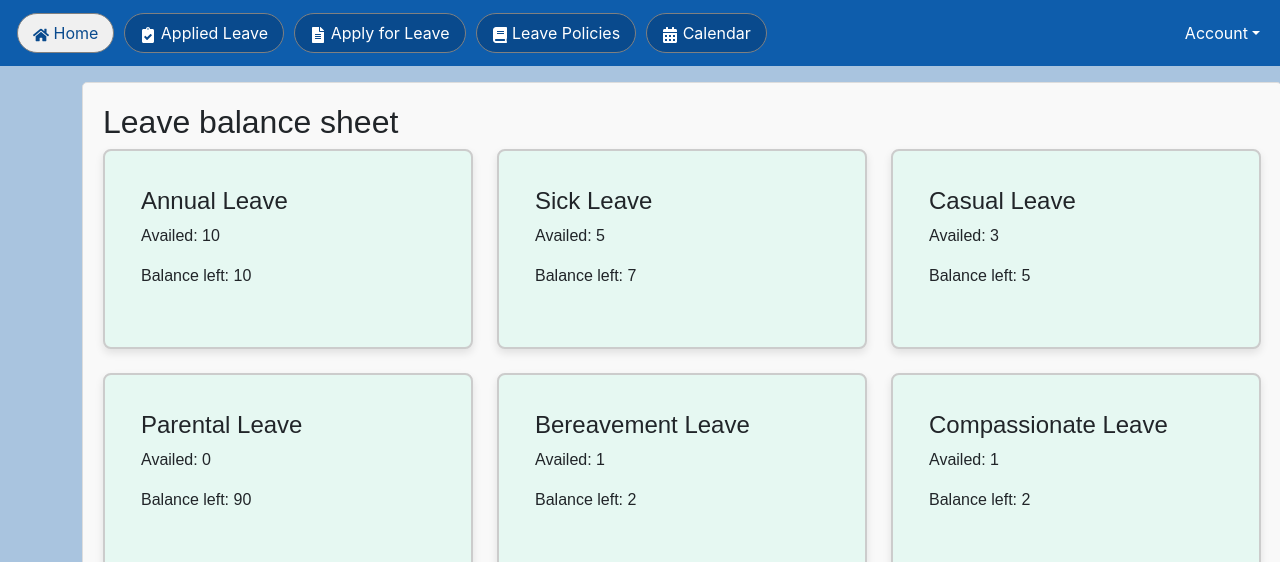
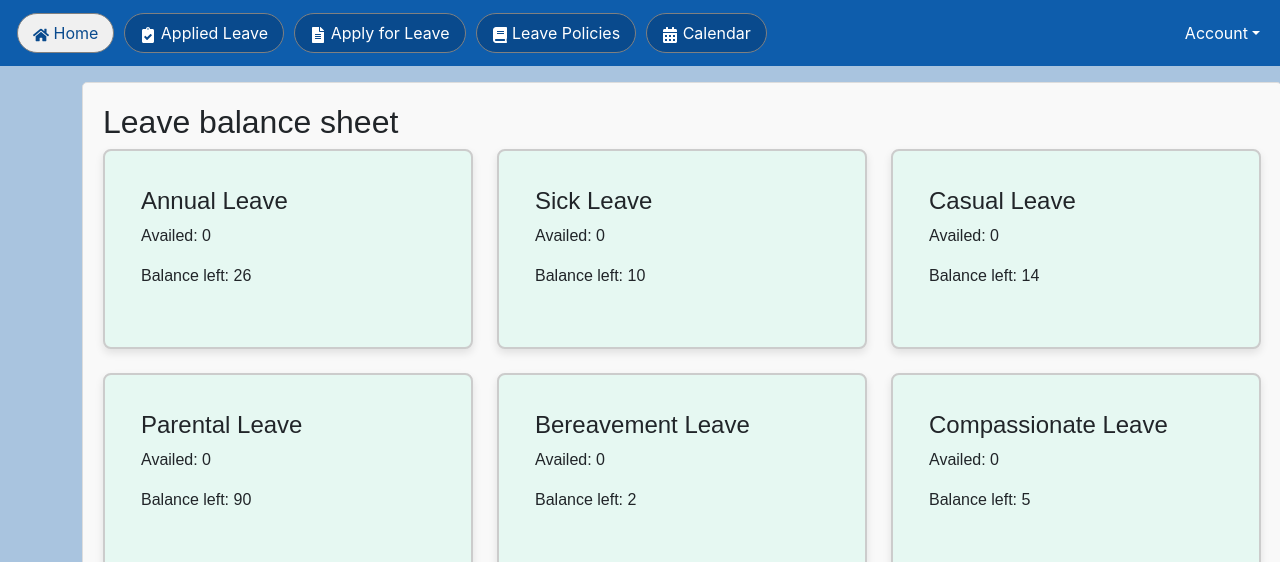
Before and after one commit to manmohanbcs11/leave-management-portal, a React (Create React App) app in the folder web/: page / in a window 1280 px wide. Shown: the top 562 px of the page. Built offline with nearby package versions, Linux system fonts and the light colour scheme; sample sign-in values are in the browser's storage.

Commit message:
some data changes

```diff
--- a/web/src/components/Home.tsx
+++ b/web/src/components/Home.tsx
@@ -20,7 +20,16 @@ export const Home = () => {
           <div className="card custom-card">
             <div className="card-body">
               <h4 className="card-title">Annual Leave</h4>
-              <p className="card-text">Availed: 10</p>
+              <p className="card-text">Availed: 0</p>
+              <p className="card-text">Balance left: 26</p>
+            </div>
+          </div>
+        </div>
+        <div className='col-md-4'>
+          <div className="card custom-card">
+            <div className="card-body">
+              <h4 className="card-title">Sick Leave</h4>
+              <p className="card-text">Availed: 0</p>
               <p className="card-text">Balance left: 10</p>
             </div>
           </div>
@@ -28,18 +37,9 @@ export const Home = () => {
         <div className='col-md-4'>
           <div className="card custom-card">
             <div className="card-body">
-              <h4 className="card-title">Sick Leave</h4>
-              <p className="card-text">Availed: 5</p>
-              <p className="card-text">Balance left: 7</p>
-            </div>
-          </div>
-        </div>
-        <div className='col-md-4'>
-          <div className="card custom-card">
-            <div className="card-body">
               <h4 className="card-title">Casual Leave</h4>
-              <p className="card-text">Availed: 3</p>
-              <p className="card-text">Balance left: 5</p>
+              <p className="card-text">Availed: 0</p>
+              <p className="card-text">Balance left: 14</p>
             </div>
           </div>
         </div>
@@ -58,7 +58,7 @@ export const Home = () => {
           <div className="card custom-card">
             <div className="card-body">
               <h4 className="card-title">Bereavement Leave</h4>
-              <p className="card-text">Availed: 1</p>
+              <p className="card-text">Availed: 0</p>
               <p className="card-text">Balance left: 2</p>
             </div>
           </div>
@@ -67,8 +67,8 @@ export const Home = () => {
           <div className="card custom-card">
             <div className="card-body">
               <h4 className="card-title">Compassionate Leave</h4>
-              <p className="card-text">Availed: 1</p>
-              <p className="card-text">Balance left: 2</p>
+              <p className="card-text">Availed: 0</p>
+              <p className="card-text">Balance left: 5</p>
             </div>
           </div>
         </div>
```
